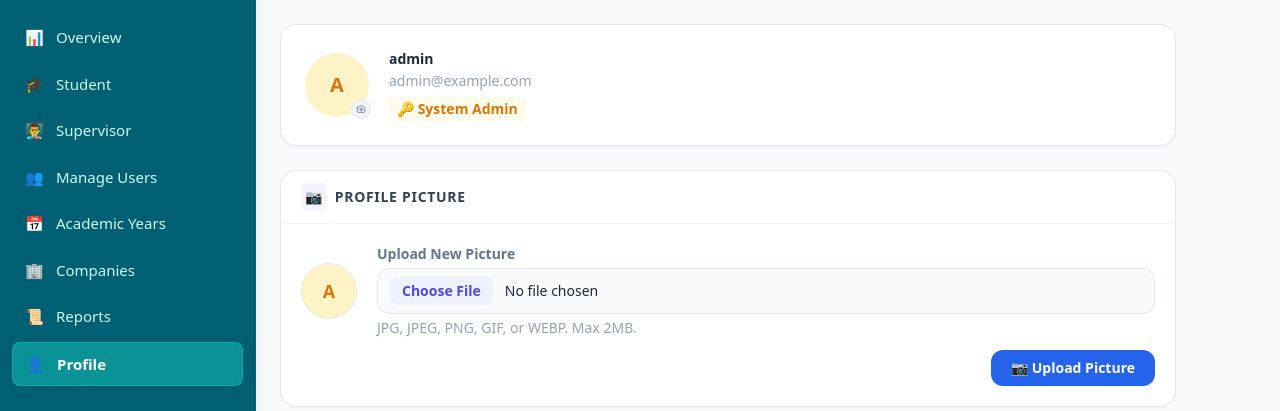
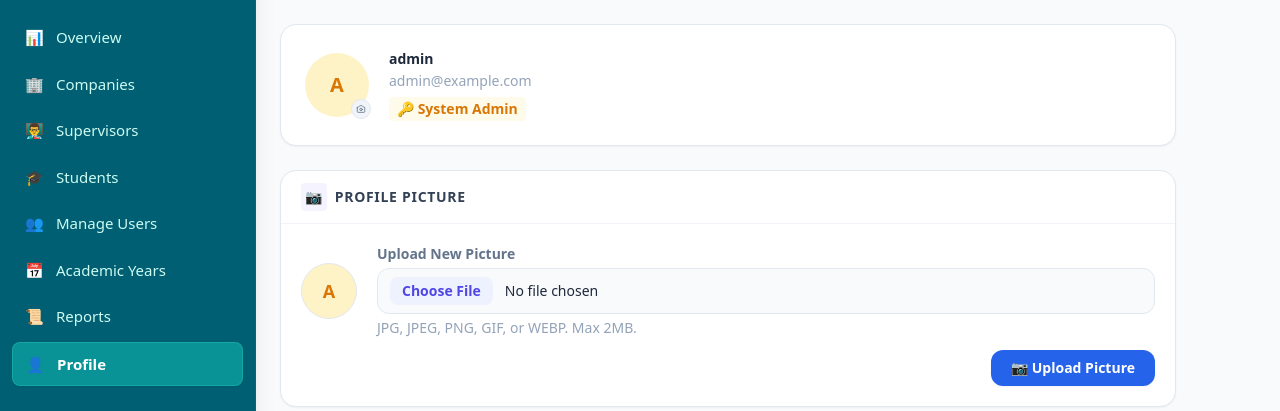
Before and after one commit to eishweyeesan-tech/internshipreport, a PHP site: page /admin/admin-profile.php in a window 1280 px wide. Shown: the part 64-475 px from the top of the page. Run offline with PHP 8.4, Linux system fonts and the light colour scheme; a user stored in the database is signed in; data comes from the database, SQL or seed files in the repository; data that the repository does not hold is empty; some libraries are stand-ins or nearby versions.

Commit message:
modify admin-sidebar.php

```diff
--- a/includes/admin-sidebar.php
+++ b/includes/admin-sidebar.php
@@ -1,4 +1,5 @@
 <?php
+
 /**
  * Admin Sidebar — Single source of truth.
  * Usage: <?php $activePage = 'dashboard'; require_once __DIR__ . '/../includes/admin-sidebar.php'; ?>
@@ -11,11 +12,11 @@ if (!isset($activePage)) $activePage = 'dashboard';
 
 $nav_items = [
     ['key' => 'dashboard',      'href' => 'admin-dashboard.php',                 'icon' => '📊', 'label' => 'Overview'],
-    ['key' => 'students',       'href' => 'admin-dashboard.php?tab=students',    'icon' => '🎓', 'label' => 'Student'],
-    ['key' => 'supervisors',    'href' => 'admin-dashboard.php?tab=supervisors', 'icon' => '👨‍🏫', 'label' => 'Supervisor'],
+    ['key' => 'companies',      'href' => 'manage-companies.php',                'icon' => '🏢', 'label' => 'Companies'],
+    ['key' => 'supervisors',    'href' => 'admin-dashboard.php?tab=supervisors', 'icon' => '👨‍🏫', 'label' => 'Supervisors'],
+    ['key' => 'students',       'href' => 'admin-dashboard.php?tab=students',    'icon' => '🎓', 'label' => 'Students'],
     ['key' => 'manage',         'href' => 'admin-dashboard.php?tab=manage',      'icon' => '👥', 'label' => 'Manage Users'],
     ['key' => 'academic-years', 'href' => 'academic-years.php',                   'icon' => '📅', 'label' => 'Academic Years'],
-    ['key' => 'companies',      'href' => 'manage-companies.php',                'icon' => '🏢', 'label' => 'Companies'],
     ['key' => 'history',        'href' => 'admin-dashboard.php?tab=history',     'icon' => '📜', 'label' => 'Reports'],
     ['key' => 'profile',        'href' => 'admin-profile.php',                   'icon' => '👤', 'label' => 'Profile'],
 ];
```
Lines whose indentation alone changed are shown as unchanged.
